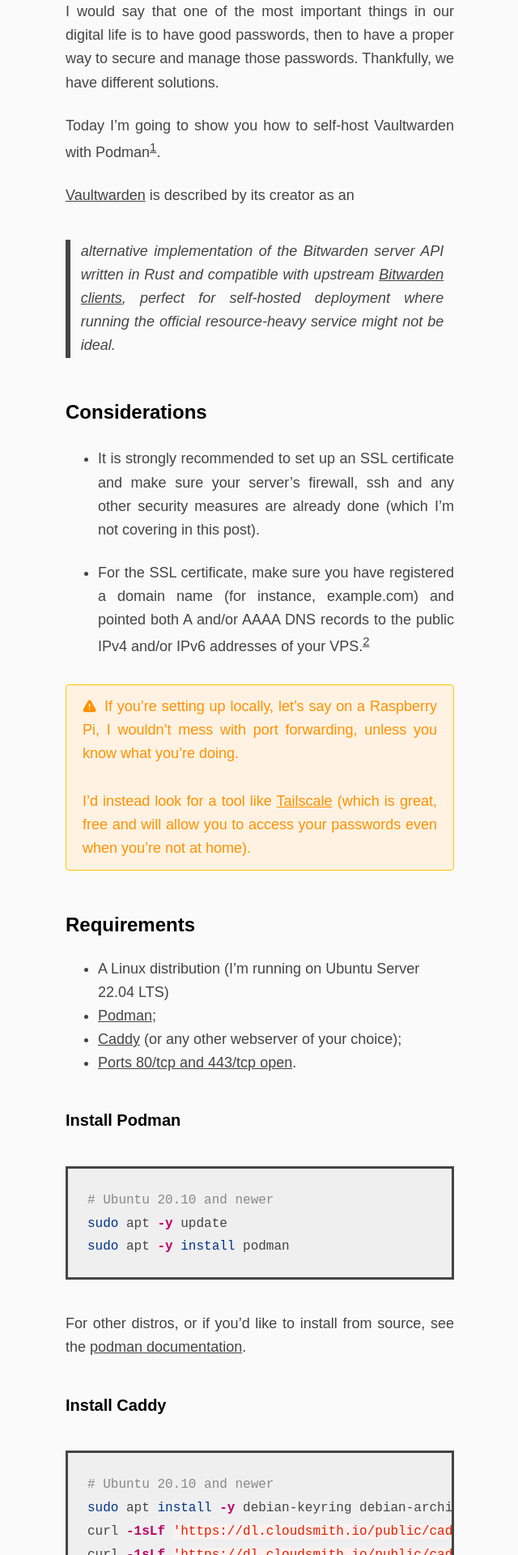
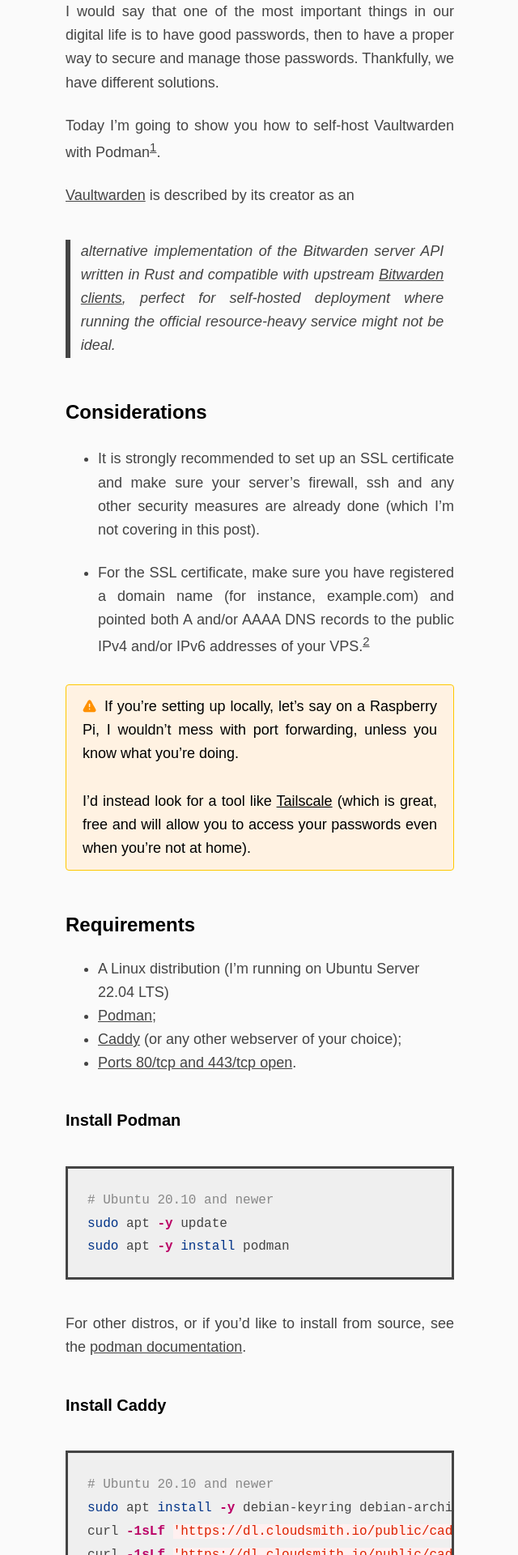
Before and after one commit to a-franca/abf.li, a Jekyll site: the page built from _posts/2022/2022-09-27-how-to-set-up-vaultwarden-with-podman-on-a-raspberry-pi.md, in a window 1280 px wide. Shown: the part 396-2316 px from the top of the page at 81% size, without its empty margins (319-959 px from the left). Built offline with Jekyll 4.4.1, drawn with Linux system fonts in a browser that asks for light colours.

Commit message:
Improve legibility for warning boxes

```diff
--- a/assets/css/_main.scss
+++ b/assets/css/_main.scss
@@ -343,7 +343,7 @@ figcaption {
     margin: 2rem 0;
     border: 1px solid transparent;
     border-radius: .25rem;
-    color: rgb(255, 145, 0);
+    color: rgb(0, 0, 0);
     background-color: rgb(255 242 226);
     border-color: rgb(255, 200, 0);
 }
@@ -360,7 +360,7 @@ figcaption {
 
 .warning a,
 .warning a:visited {
-    color: rgb(255, 145, 0);
+    color: rgb(0, 0, 0);
 }
 
 .warning a:hover {
```
